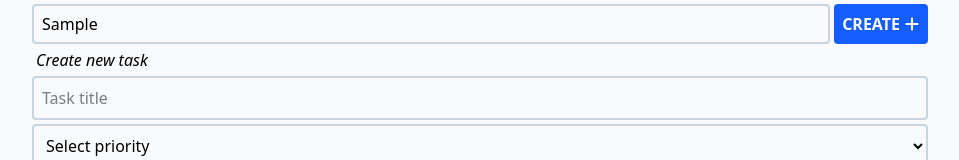
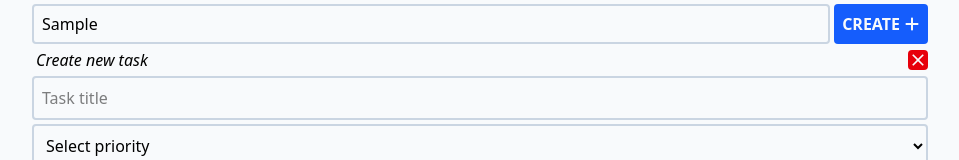
Before and after one commit to dimitargluharski/task-scheduler, a React (Vite) app: page / in a window 1280 px wide. Both pictures are taken after typing "Sample" into the empty fields and a click on the button "CREATE". Shown: the top 160 px of the page, without its empty margins (160-1119 px from the left). Built offline with nearby package versions, Linux system fonts and the light colour scheme.

Commit message:
adds close button

```diff
--- a/src/components/CreateNewTaskForm/CreateNewTaskForm.tsx
+++ b/src/components/CreateNewTaskForm/CreateNewTaskForm.tsx
@@ -2,6 +2,7 @@ import { FaRegFloppyDisk } from "react-icons/fa6"
 import { Button } from "../Button/Button"
 import { Dropdown } from "../Doprdown/Dropdown"
 import { TextInput } from "../TextInput/TextInput"
+import { IoMdClose } from "react-icons/io";
 
 type NewTaskFormProps = {
   text: string;
@@ -15,7 +16,17 @@ type NewTaskFormProps = {
 export const CreateNewTaskForm = ({ text, handleOnChangeTextValue, closeForm, saveNewTask, handleOnChangeSavePriorityLevel, priorityLevel }: NewTaskFormProps) => {
   return (
     <div className="flex flex-col gap-1">
-      <h2 className="px-1 italic">Create new task</h2>
+      <div className="flex items-center justify-between">
+        <h2 className="px-1 italic">Create new task</h2>
+
+        <span
+          className="hover:cursor-pointer bg-red-600 text-slate-50 rounded-sm hover:bg-red-500"
+          onClick={closeForm}
+          title="Close task form"
+        >
+          <IoMdClose className="w-5 h-5" />
+        </span>
+      </div>
 
       <TextInput
         inputType="text"
@@ -40,6 +51,6 @@ export const CreateNewTaskForm = ({ text, handleOnChangeTextValue, closeForm, sa
 
         <FaRegFloppyDisk className="w-4 h-4" />
       </Button>
-    </div>
+    </div >
   )
 }
```
